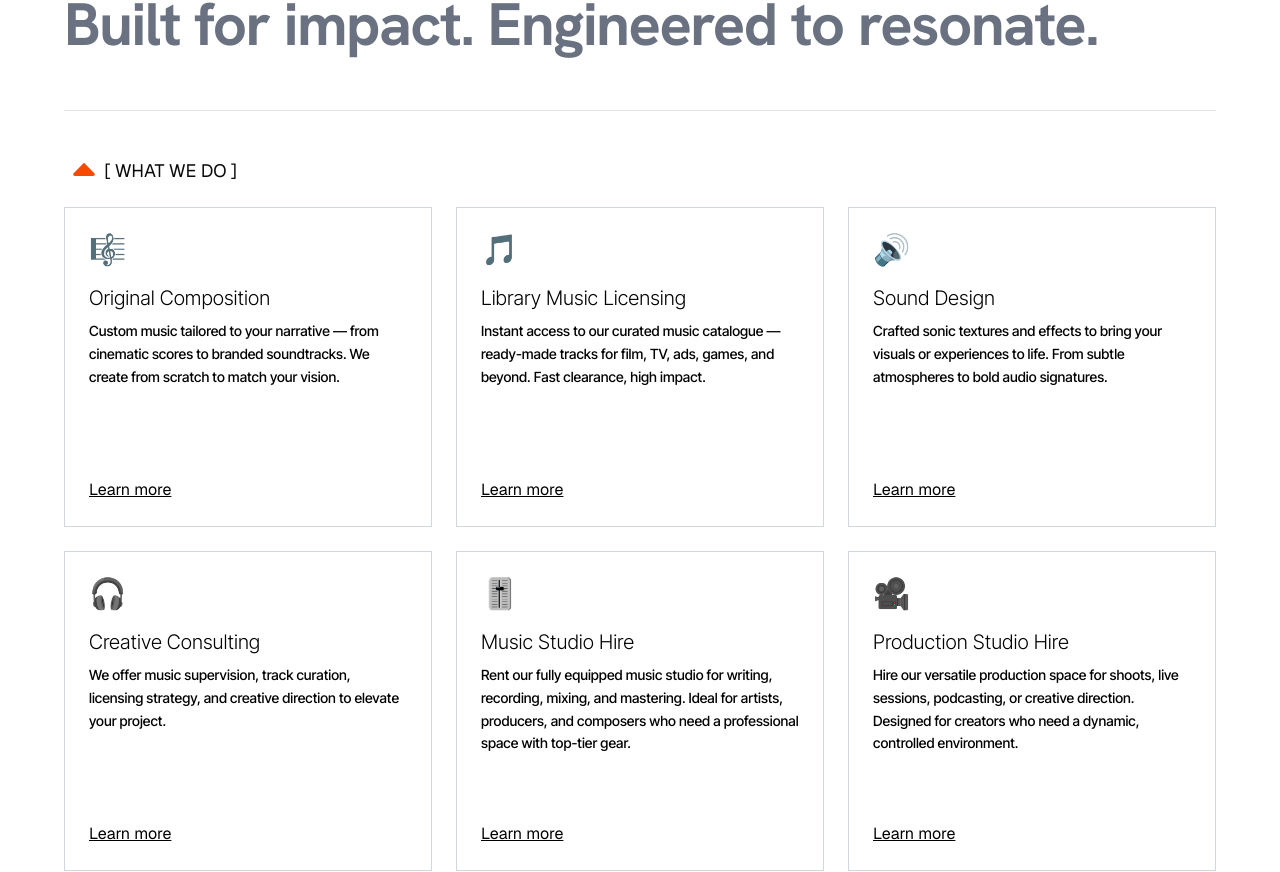
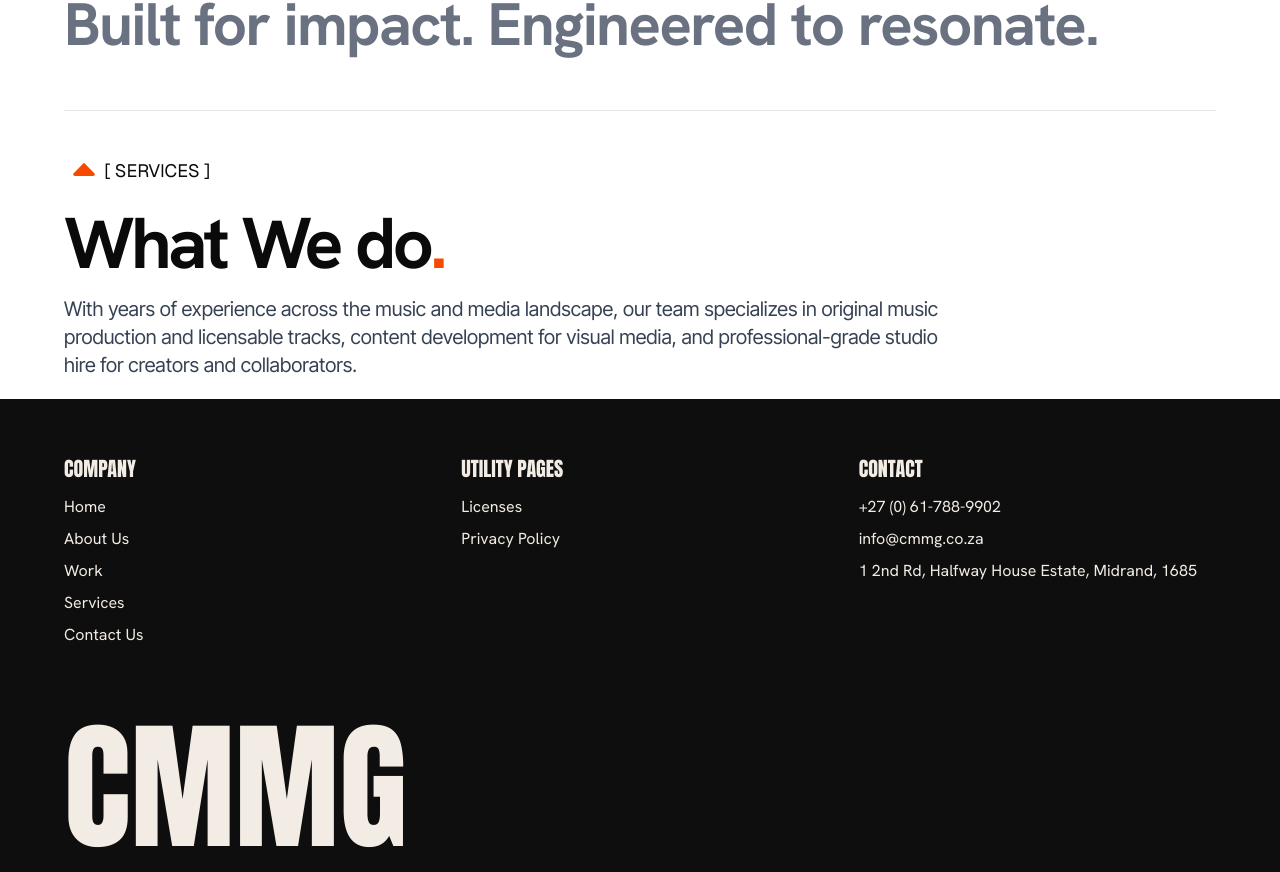
Before and after one commit to seedwaydevs/cmmg, a Next.js app: page / in a window 1280 px wide. Shown: the part 1595-2467 px from the top of the page. Built offline with nearby package versions, Linux system fonts and the light colour scheme.

Commit message:
creating what we do component

```diff
--- a/src/components/home/WhatWeDo.tsx
+++ b/src/components/home/WhatWeDo.tsx
@@ -3,6 +3,10 @@ import Link from "next/link";
 import React from "react";
 import { TiArrowSortedUp } from "react-icons/ti";
 
+import film from "../../../public/prodco.jpg";
+import library from "../../../public/pexels-tima-miroshnichenko-6827245.jpg";
+import sounddesign from "../../../public/sound-design.webp";
+import Image from "next/image";
 const hanken = Hanken_Grotesk({
   subsets: ["latin"],
   weight: ["100", "200", "300", "400", "500", "600", "700", "800", "900"],
@@ -22,46 +26,22 @@ const WhatWeDo = (props: Props) => {
         <div className="flex flex-col space-y-4">
           <div className="flex items-center">
             <TiArrowSortedUp className="text-orange-600 h-7 w-7 lg:h-10 lg:w-10" />
-            <p className="text-xs uppercase lg:text-lg">[ What we do ]</p>
+            <p className="text-xs uppercase lg:text-lg">[ Services ]</p>
           </div>
-          <div className="grid grid-cols-1 sm:grid-cols-2 lg:grid-cols-3 gap-6">
-            {service.map((service, index) => (
-              <div
-                key={index}
-                className="relative group overflow-hidden border border-gray-300 p-6 h-[40vh] transition flex flex-col justify-between text-black hover:text-white"
-              >
-                {/* Hover background image */}
-                <div
-                  className="absolute inset-0 bg-center bg-cover opacity-0 group-hover:opacity-20 transition-opacity duration-300"
-                  style={{ backgroundImage: `url(${service.image})` }}
-                ></div>
-
-                {/* Blur overlay */}
-                <div className="absolute inset-0 bg-black/30 backdrop-blur-sm opacity-0 group-hover:opacity-80 transition-opacity duration-300 z-0"></div>
-
-                {/* Content */}
-                <div className="relative z-10 flex flex-col justify-between h-full">
-                  <div>
-                    <div className="text-3xl mb-4">{service.icon}</div>
-                    <h3
-                      className={`${inter.className} text-xl font-light mb-2`}
-                    >
-                      {service.title}
-                    </h3>
-                    <p
-                      className={`${inter.className} text-sm font-medium leading-relaxed`}
-                    >
-                      {service.description}
-                    </p>
-                  </div>
-                  <div>
-                    <Link href={"/"} className="underline">
-                      Learn more
-                    </Link>
-                  </div>
-                </div>
-              </div>
-            ))}
+          <div>
+            <h1
+              className={`${hanken.className} text-6xl lg:text-7xl font-bold tracking-tighter`}
+            >
+              What We do<span className="text-orange-600">.</span>
+            </h1>
+            <p
+              className={`${inter.className} mt-4 text-base md:text-lg lg:text-xl text-gray-700 max-w-4xl`}
+            >
+              With years of experience across the music and media landscape, our
+              team specializes in original music production and licensable
+              tracks, content development for visual media, and
+              professional-grade studio hire for creators and collaborators.
+            </p>
           </div>
         </div>
       </div>
@@ -84,14 +64,15 @@ const service = [
     icon: "🎵",
     description:
       "Instant access to our curated music catalogue — ready-made tracks for film, TV, ads, games, and beyond. Fast clearance, high impact.",
-    image: "/images/library-music.jpg",
+    image: library,
   },
+
   {
     title: "Sound Design",
     icon: "🔊",
     description:
       "Crafted sonic textures and effects to bring your visuals or experiences to life. From subtle atmospheres to bold audio signatures.",
-    image: "/images/sound-design.jpg",
+    image: sounddesign,
   },
   {
     title: "Creative Consulting",
@@ -105,7 +86,7 @@ const service = [
     icon: "🎚️",
     description:
       "Rent our fully equipped music studio for writing, recording, mixing, and mastering. Ideal for artists, producers, and composers who need a professional space with top-tier gear.",
-    image: "/images/music-studio.jpg",
+    image: film,
   },
   {
     title: "Production Studio Hire",
```
